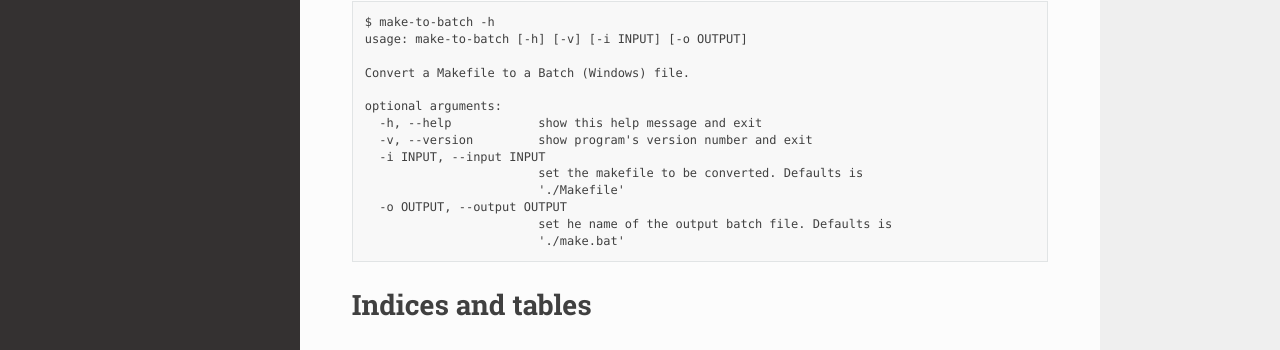
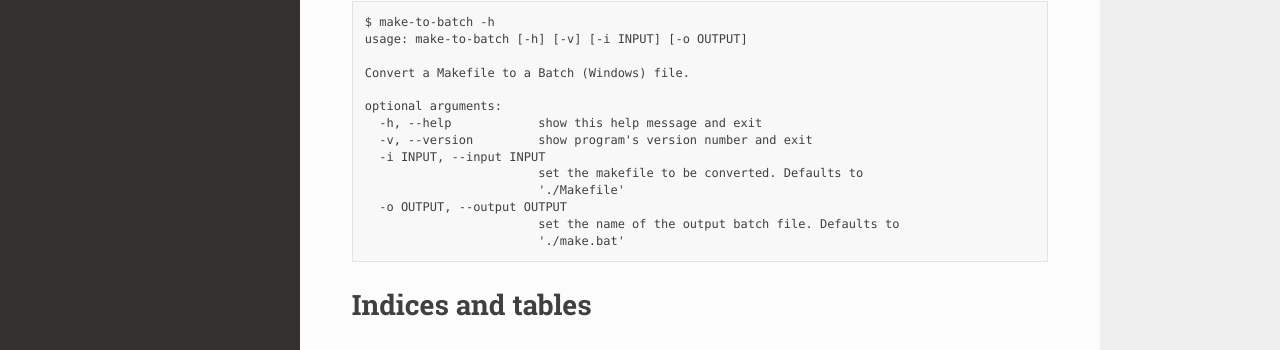
Before and after one commit to espositoandrea/Make-to-Batch, a Sphinx documentation site: the page built from docs/index.rst, in a window 1280 px wide and 900 px high, scrolled down 530 px. Shown: the part 292-642 px from the top of the window. Built offline with Sphinx 7.4.7 and the Read the Docs theme 2.0.0, drawn with Linux system fonts in a browser that asks for light colours; the version number is read from the project's files by our own code.

Commit message:
docs: Fix typo and change wording

```diff
--- a/docs/index.rst
+++ b/docs/index.rst
@@ -46,10 +46,10 @@ can be customized using some options: here is the help of the tool.
      -h, --help            show this help message and exit
      -v, --version         show program's version number and exit
      -i INPUT, --input INPUT
-                           set the makefile to be converted. Defaults is
+                           set the makefile to be converted. Defaults to
                            './Makefile'
      -o OUTPUT, --output OUTPUT
-                           set he name of the output batch file. Defaults is
+                           set the name of the output batch file. Defaults to
                            './make.bat'
 
 Indices and tables
```
Also changed, not shown: README.md (+2 -2 lines), 1 other file.
